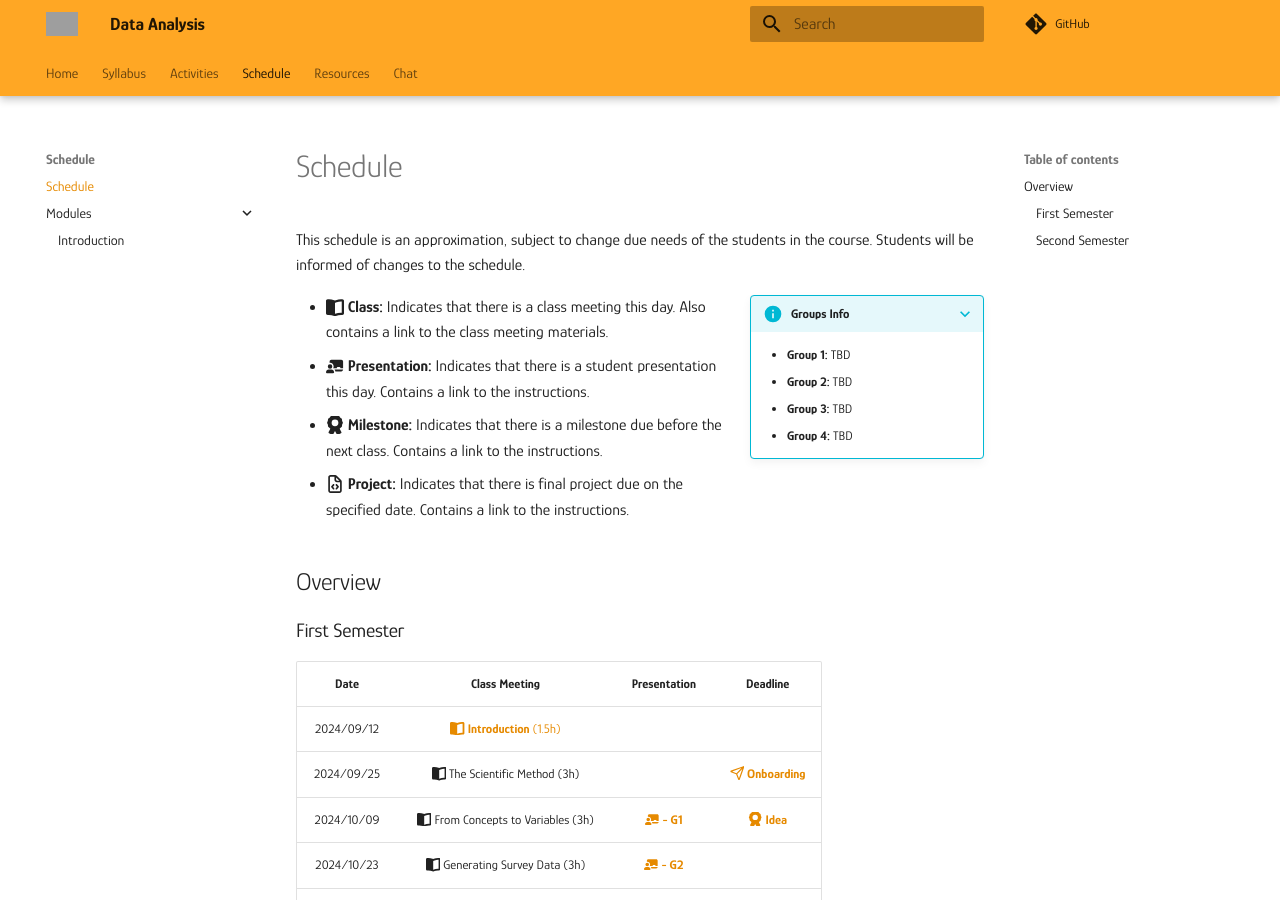
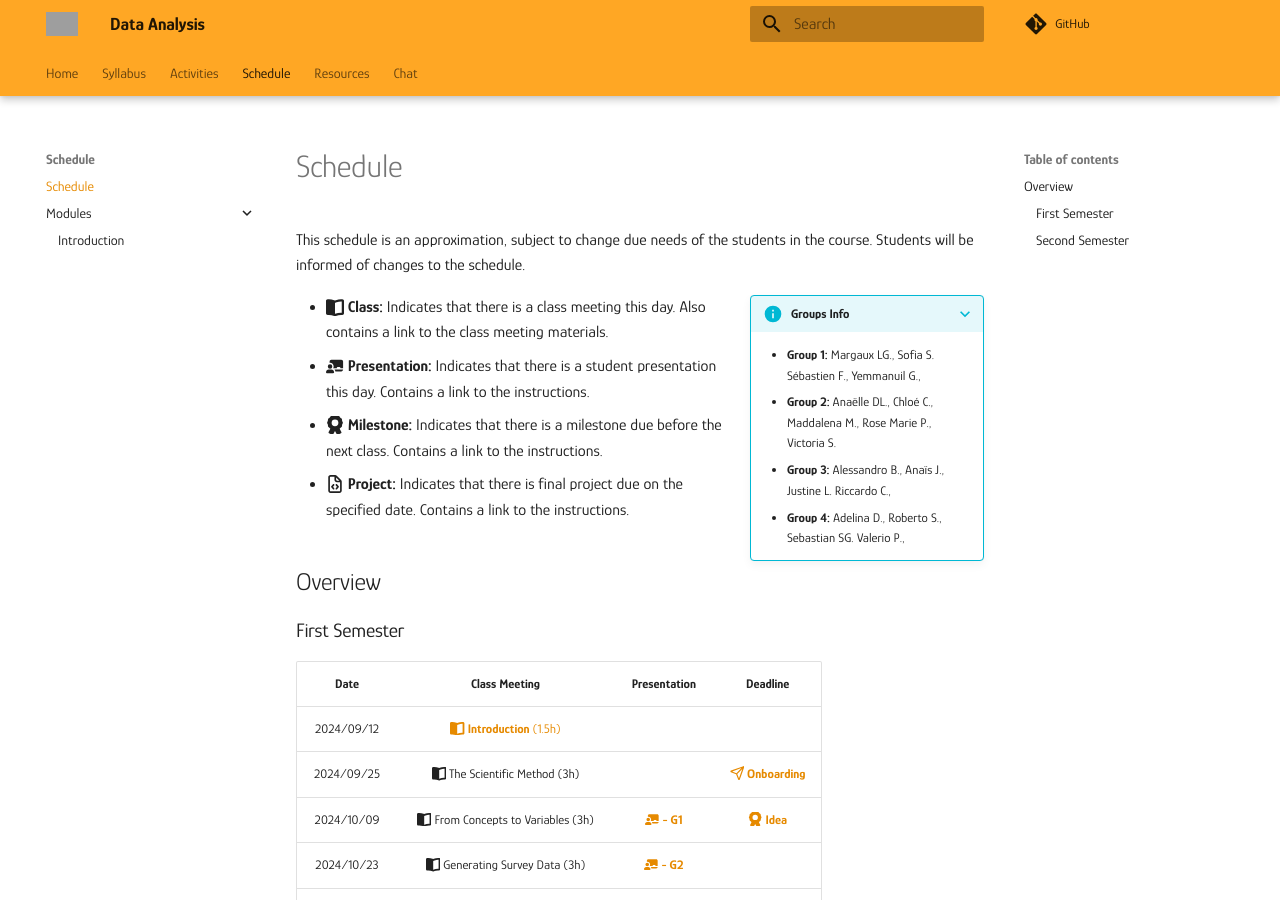
Before and after one commit to mickaeltemporao/data-analysis, an MkDocs documentation site: the page built from docs/schedule.md, in a window 1280 px wide and 900 px high. Built offline with MkDocs 1.6.1 and Material for MkDocs 9.7.7, drawn with Linux system fonts in a browser that asks for light colours; comment, search, counter and statistics services are not loaded; grey boxes are pictures that could not be loaded.

```diff
--- a/docs/schedule.md
+++ b/docs/schedule.md
@@ -3,15 +3,20 @@
 This schedule is an approximation, subject to change due needs of the students in the course. Students will be informed of changes to the schedule.
 
 ???+ info inline end "Groups Info"
-    - **Group 1:** TBD
-    - **Group 2:** TBD
-    - **Group 3:** TBD
-    - **Group 4:** TBD
+    - **Group 1:** Margaux LG., Sofia S. Sébastien F., Yemmanuil G.,
+    - **Group 2:** Anaëlle DL., Chloé C., Maddalena M., Rose Marie P., Victoria S.
+    - **Group 3:** Alessandro B., Anaïs J., Justine L. Riccardo C.,
+    - **Group 4:** Adelina D., Roberto S., Sebastian SG. Valerio P.,
 
 - **:fontawesome-solid-book-open: Class:** Indicates that there is a class meeting this day. Also contains a link to the class meeting materials.
 - **:fontawesome-solid-chalkboard-user: Presentation:** Indicates that there is a student presentation this day. Contains a link to the instructions.
 - **:fontawesome-solid-award: Milestone:** Indicates that there is a milestone due before the next class. Contains a link to the instructions.
 - **:fontawesome-regular-file-code: Project:** Indicates that there is final project due on the specified date. Contains a link to the instructions.
+
+
+
+
+
 
 
 ## Overview
--- a/pyproject.toml
+++ b/pyproject.toml
@@ -12,6 +12,9 @@ mkdocs-macros-plugin = "^1.0.5"
 mkdocs-material-extensions = "^1.3.1"
 pymdown-extensions = "^10.9"
 mkdocs-material = "^9.5.34"
+ipython = "^8.27.0"
+matplotlib = "^3.9.2"
+pandas = "^2.2.2"
 
 
 [build-system]
```
